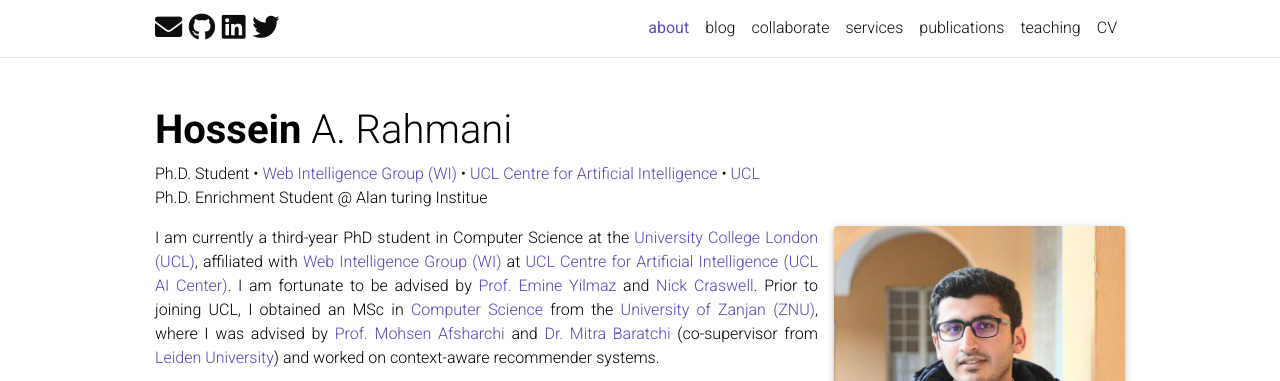
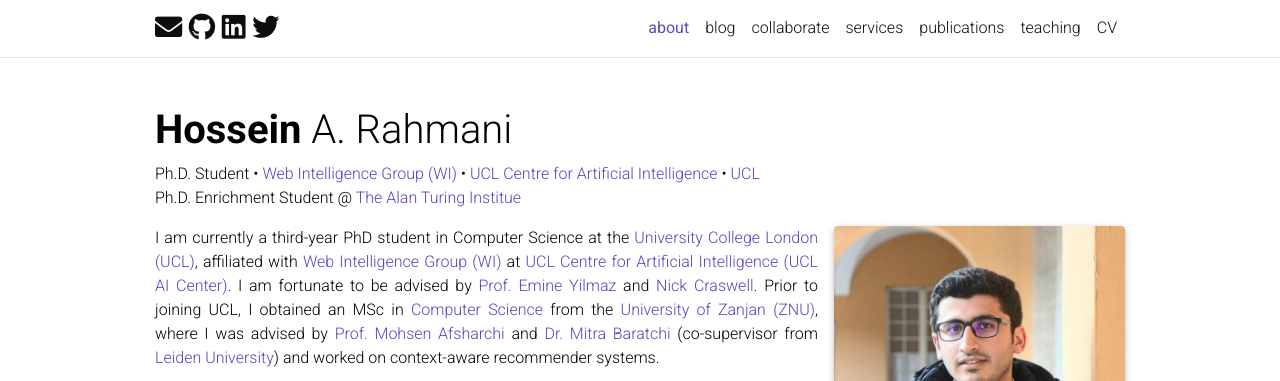
Before and after one commit to rahmanidashti/rahmanidashti.github.io, a Jekyll site: the page built from _pages/about.md, in a window 1280 px wide and 1364 px high. Shown: the top 381 px of the window. Built offline with Jekyll 4.4.1, drawn with Linux system fonts in a browser that asks for light colours; full-size pictures stand in for the smaller copies a plugin makes; emoji names are drawn with the system emoji font; comment, search, counter and statistics services are not loaded; a style sheet for code colours, icons or effects is not loaded.

Commit message:
Update about.md

```diff
--- a/_pages/about.md
+++ b/_pages/about.md
@@ -2,7 +2,7 @@
 layout: about
 title: about
 permalink: /
-subtitle:  Ph.D. Student • <a href='http://wi.cs.ucl.ac.uk/'>Web Intelligence Group (WI)</a> • <a href='https://www.ucl.ac.uk/ai-centre/ucl-centre-artificial-intelligence'>UCL Centre for Artificial Intelligence</a> • <a href='https://www.ucl.ac.uk/'>UCL</a> <br> Ph.D. Enrichment Student @ Alan turing Institue
+subtitle:  Ph.D. Student • <a href='http://wi.cs.ucl.ac.uk/'>Web Intelligence Group (WI)</a> • <a href='https://www.ucl.ac.uk/ai-centre/ucl-centre-artificial-intelligence'>UCL Centre for Artificial Intelligence</a> • <a href='https://www.ucl.ac.uk/'>UCL</a> <br> Ph.D. Enrichment Student @ <a href='https://www.turing.ac.uk/'>The Alan Turing Institue</a>
 
 profile:
   align: right
```
